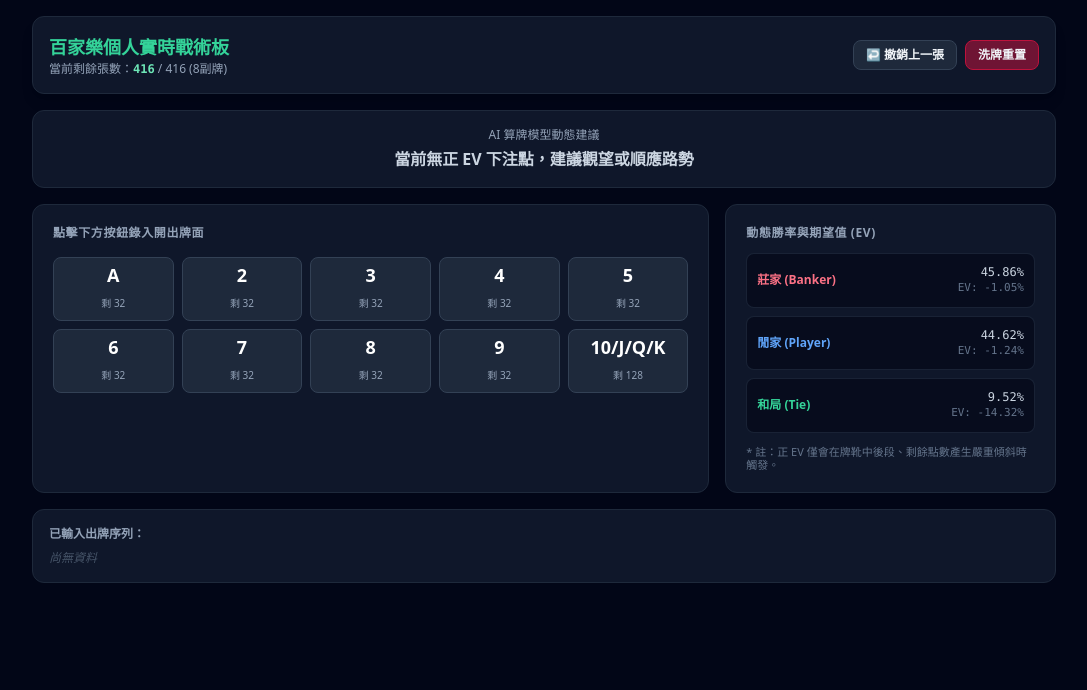
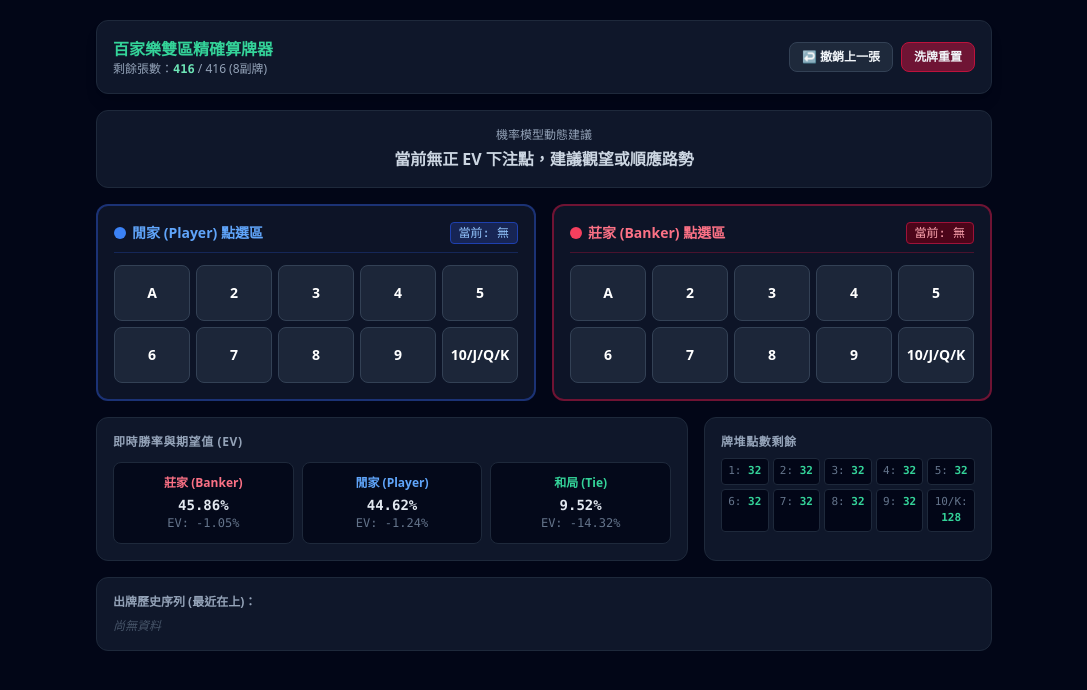
Before and after one commit to chanmm744-glitch/baccarat, a plain HTML site: page index.html in a window 1280 px wide. Shown: the whole page, without its empty margins (96-1183 px from the left). Drawn offline with nearby package versions, Linux system fonts and the light colour scheme.

Commit message:
Update index.html

```diff
--- a/index.html
+++ b/index.html
@@ -3,51 +3,55 @@
 <head>
     <meta charset="UTF-8">
     <meta name="viewport" content="width=device-width, initial-scale=1.0">
-    <title>百家樂個人輔助分析儀表板</title>
+    <title>百家樂分區算牌輔助儀表板</title>
     <script src="https://cdn.tailwindcss.com"></script>
 </head>
-<body class="bg-slate-950 text-slate-100 min-h-screen p-4 font-sans select-none">
-    <div class="max-w-5xl mx-auto space-y-4">
+<body class="bg-slate-950 text-slate-100 min-h-screen p-3 md:p-5 font-sans select-none">
+    <div class="max-w-4xl mx-auto space-y-4">
 
-        <!-- 頂部資訊欄 -->
+        <!-- 頂部資訊與控制 -->
         <div class="flex justify-between items-center bg-slate-900 p-4 rounded-xl border border-slate-800 shadow-lg">
             <div>
-                <h1 class="text-lg font-bold text-emerald-400">百家樂個人實時戰術板</h1>
-                <p class="text-xs text-slate-400">當前剩餘張數：<span id="total-cards" class="text-emerald-300 font-mono font-bold">416</span> / 416 (8副牌)</p>
+                <h1 class="text-base font-bold text-emerald-400">百家樂雙區精確算牌器</h1>
+                <p class="text-xs text-slate-400">剩餘張數：<span id="total-cards" class="text-emerald-300 font-mono font-bold">416</span> / 416 (8副牌)</p>
             </div>
             <div class="flex gap-2">
-                <button onclick="undoLastCard()" class="px-3 py-1.5 bg-slate-800 hover:bg-slate-700 text-xs font-semibold rounded-lg border border-slate-700 transition">
+                <button onclick="undoLastCard()" class="px-3 py-1.5 bg-slate-800 hover:bg-slate-700 active:scale-95 text-xs font-semibold rounded-lg border border-slate-700 transition">
                     ↩ 撤銷上一張
                 </button>
-                <button onclick="resetShoe()" class="px-3 py-1.5 bg-rose-900/80 hover:bg-rose-800 text-xs font-semibold rounded-lg border border-rose-700 transition">
+                <button onclick="resetShoe()" class="px-3 py-1.5 bg-rose-900/80 hover:bg-rose-800 active:scale-95 text-xs font-semibold rounded-lg border border-rose-700 transition">
                     洗牌重置
                 </button>
             </div>
         </div>
 
-        <!-- 訊號提示框 -->
+        <!-- 動態 AI 訊號提示 -->
         <div id="signal-box" class="bg-slate-900 p-4 rounded-xl border border-slate-800 text-center transition-all">
-            <span class="text-xs text-slate-400 block mb-1">AI 算牌模型動態建議</span>
-            <div id="signal-text" class="text-base font-bold text-slate-300">資料蒐集期：請繼續輸入牌面...</div>
+            <span class="text-xs text-slate-400 block mb-1">機率模型動態建議</span>
+            <div id="signal-text" class="text-base font-bold text-slate-300">請依據開牌點擊「閒家」或「莊家」的牌面...</div>
         </div>
 
-        <!-- 主操作面板與機率面板 -->
-        <div class="grid grid-cols-1 lg:grid-cols-3 gap-4">
+        <!-- 分區輸入面板：左閒 (藍) / 右莊 (紅) -->
+        <div class="grid grid-cols-1 md:grid-cols-2 gap-4">
 
-            <!-- 手動點擊快選區 -->
-            <div class="lg:col-span-2 bg-slate-900 p-5 rounded-xl border border-slate-800 space-y-4">
-                <h2 class="text-xs font-bold text-slate-400 uppercase tracking-wider">點擊下方按鈕錄入開出牌面</h2>
-                <div class="grid grid-cols-5 gap-2">
+            <!-- 閒家輸入區 -->
+            <div class="bg-slate-900/90 p-4 rounded-xl border-2 border-blue-900/80 space-y-3">
+                <div class="flex justify-between items-center border-b border-blue-900/50 pb-2">
+                    <h2 class="text-sm font-bold text-blue-400 flex items-center gap-1.5">
+                        <span class="w-3 h-3 rounded-full bg-blue-500 inline-block"></span> 閒家 (Player) 點選區
+                    </h2>
+                    <span id="p-hand-display" class="text-xs font-mono text-blue-300 bg-blue-950 px-2 py-0.5 rounded border border-blue-800">當局: 無</span>
+                </div>
+                <div class="grid grid-cols-5 gap-1.5">
                     <script>
-                        const cards = [
+                        const pCards = [
                             {label: 'A', val: 1}, {label: '2', val: 2}, {label: '3', val: 3}, {label: '4', val: 4}, {label: '5', val: 5},
                             {label: '6', val: 6}, {label: '7', val: 7}, {label: '8', val: 8}, {label: '9', val: 9}, {label: '10/J/Q/K', val: 0}
                         ];
-                        cards.forEach(c => {
+                        pCards.forEach(c => {
                             document.write(`
-                                <button onclick="inputCard(${c.val})" class="h-16 bg-slate-800 hover:bg-emerald-600 active:scale-95 text-white text-lg font-bold rounded-lg border border-slate-700 transition flex flex-col items-center justify-center">
-                                    <span>${c.label}</span>
-                                    <span id="card-count-${c.val}" class="text-[10px] text-slate-400 font-normal">剩 ${c.val === 0 ? 128 : 32}</span>
+                                <button onclick="inputCard(${c.val}, 'P')" class="h-14 bg-slate-800/90 hover:bg-blue-600 active:scale-95 text-white font-bold rounded-lg border border-slate-700 transition flex flex-col items-center justify-center">
+                                    <span class="text-sm">${c.label}</span>
                                 </button>
                             `);
                         });
@@ -55,46 +59,67 @@
                 </div>
             </div>
 
-            <!-- 動態勝率與 EV 展示 -->
-            <div class="bg-slate-900 p-5 rounded-xl border border-slate-800 flex flex-col justify-between space-y-3">
-                <h2 class="text-xs font-bold text-slate-400 uppercase tracking-wider">動態勝率與期望值 (EV)</h2>
-
-                <div class="space-y-2">
-                    <div class="flex justify-between items-center p-2.5 bg-slate-950/60 rounded-lg border border-slate-800/80">
-                        <span class="text-xs font-semibold text-rose-400">莊家 (Banker)</span>
-                        <div class="text-right">
-                            <div id="prob-b" class="text-xs font-mono text-slate-300">45.86%</div>
-                            <div id="ev-b" class="text-[11px] font-mono text-slate-500">EV: -1.06%</div>
-                        </div>
-                    </div>
-
-                    <div class="flex justify-between items-center p-2.5 bg-slate-950/60 rounded-lg border border-slate-800/80">
-                        <span class="text-xs font-semibold text-blue-400">閒家 (Player)</span>
-                        <div class="text-right">
-                            <div id="prob-p" class="text-xs font-mono text-slate-300">44.62%</div>
-                            <div id="ev-p" class="text-[11px] font-mono text-slate-500">EV: -1.24%</div>
-                        </div>
-                    </div>
-
-                    <div class="flex justify-between items-center p-2.5 bg-slate-950/60 rounded-lg border border-slate-800/80">
-                        <span class="text-xs font-semibold text-emerald-400">和局 (Tie)</span>
-                        <div class="text-right">
-                            <div id="prob-t" class="text-xs font-mono text-slate-300">9.52%</div>
-                            <div id="ev-t" class="text-[11px] font-mono text-slate-500">EV: -14.36%</div>
-                        </div>
-                    </div>
+            <!-- 莊家輸入區 -->
+            <div class="bg-slate-900/90 p-4 rounded-xl border-2 border-rose-900/80 space-y-3">
+                <div class="flex justify-between items-center border-b border-rose-900/50 pb-2">
+                    <h2 class="text-sm font-bold text-rose-400 flex items-center gap-1.5">
+                        <span class="w-3 h-3 rounded-full bg-rose-500 inline-block"></span> 莊家 (Banker) 點選區
+                    </h2>
+                    <span id="b-hand-display" class="text-xs font-mono text-rose-300 bg-rose-950 px-2 py-0.5 rounded border border-rose-800">當局: 無</span>
                 </div>
-
-                <div class="text-[11px] text-slate-500 leading-tight">
-                    * 註：正 EV 僅會在牌靴中後段、剩餘點數產生嚴重傾斜時觸發。
+                <div class="grid grid-cols-5 gap-1.5">
+                    <script>
+                        pCards.forEach(c => {
+                            document.write(`
+                                <button onclick="inputCard(${c.val}, 'B')" class="h-14 bg-slate-800/90 hover:bg-rose-600 active:scale-95 text-white font-bold rounded-lg border border-slate-700 transition flex flex-col items-center justify-center">
+                                    <span class="text-sm">${c.label}</span>
+                                </button>
+                            `);
+                        });
+                    </script>
                 </div>
             </div>
 
         </div>
 
-        <!-- 歷史出牌序列 -->
+        <!-- 即時機率與剩餘牌數點數面板 -->
+        <div class="grid grid-cols-1 md:grid-cols-3 gap-4">
+
+            <!-- 勝率與 EV -->
+            <div class="md:col-span-2 bg-slate-900 p-4 rounded-xl border border-slate-800 space-y-3">
+                <h2 class="text-xs font-bold text-slate-400 uppercase tracking-wider">即時勝率與期望值 (EV)</h2>
+                <div class="grid grid-cols-3 gap-2">
+                    <div class="p-3 bg-slate-950/80 rounded-lg border border-slate-800 text-center">
+                        <div class="text-xs text-rose-400 font-bold mb-1">莊家 (Banker)</div>
+                        <div id="prob-b" class="text-sm font-bold font-mono text-slate-200">45.86%</div>
+                        <div id="ev-b" class="text-xs font-mono text-slate-500 mt-1">EV: -1.06%</div>
+                    </div>
+                    <div class="p-3 bg-slate-950/80 rounded-lg border border-slate-800 text-center">
+                        <div class="text-xs text-blue-400 font-bold mb-1">閒家 (Player)</div>
+                        <div id="prob-p" class="text-sm font-bold font-mono text-slate-200">44.62%</div>
+                        <div id="ev-p" class="text-xs font-mono text-slate-500 mt-1">EV: -1.24%</div>
+                    </div>
+                    <div class="p-3 bg-slate-950/80 rounded-lg border border-slate-800 text-center">
+                        <div class="text-xs text-emerald-400 font-bold mb-1">和局 (Tie)</div>
+                        <div id="prob-t" class="text-sm font-bold font-mono text-slate-200">9.52%</div>
+                        <div id="ev-t" class="text-xs font-mono text-slate-500 mt-1">EV: -14.36%</div>
+                    </div>
+                </div>
+            </div>
+
+            <!-- 牌堆剩餘張數預覽 -->
+            <div class="bg-slate-900 p-4 rounded-xl border border-slate-800">
+                <h2 class="text-xs font-bold text-slate-400 uppercase tracking-wider mb-2">牌堆點數剩餘</h2>
+                <div id="deck-status" class="grid grid-cols-5 gap-1 text-[11px] font-mono text-center">
+                    <!-- 由 JS 動態生成 -->
+                </div>
+            </div>
+
+        </div>
+
+        <!-- 歷史出牌紀錄 -->
         <div class="bg-slate-900 p-4 rounded-xl border border-slate-800">
-            <h2 class="text-xs font-bold text-slate-400 mb-2">已輸入出牌序列：</h2>
+            <h2 class="text-xs font-bold text-slate-400 mb-2">出牌歷史序列 (最近在上)：</h2>
             <div id="history-container" class="flex flex-wrap gap-1.5 max-h-24 overflow-y-auto text-xs font-mono">
                 <span class="text-slate-600 italic">尚無資料</span>
             </div>
@@ -106,20 +131,20 @@
         const INITIAL_DECK = { 1: 32, 2: 32, 3: 32, 4: 32, 5: 32, 6: 32, 7: 32, 8: 32, 9: 32, 0: 128 };
         let deck = { ...INITIAL_DECK };
         let totalCards = 416;
-        let cardHistory = [];
+        let cardHistory = []; // { val, target: 'B'|'P' }
 
-        function inputCard(val) {
+        function inputCard(val, target) {
             if (deck[val] <= 0) return alert('該點數牌已用盡！');
             deck[val]--;
             totalCards--;
-            cardHistory.push(val);
+            cardHistory.push({ val, target });
             updateDashboard();
         }
 
         function undoLastCard() {
             if (cardHistory.length === 0) return;
-            const lastVal = cardHistory.pop();
-            deck[lastVal]++;
+            const last = cardHistory.pop();
+            deck[last.val]++;
             totalCards++;
             updateDashboard();
         }
@@ -134,15 +159,32 @@
 
         function updateDashboard() {
             document.getElementById('total-cards').innerText = totalCards;
-            for (let i = 0; i <= 9; i++) {
-                document.getElementById(`card-count-${i}`).innerText = `剩 ${deck[i]}`;
+
+            // 更新當前手牌顯示（最近各 3 張）
+            const bCards = cardHistory.filter(x => x.target === 'B').slice(-3).map(x => x.val === 0 ? 'K' : x.val);
+            const pCards = cardHistory.filter(x => x.target === 'P').slice(-3).map(x => x.val === 0 ? 'K' : x.val);
+            document.getElementById('b-hand-display').innerText = `當前: ${bCards.length > 0 ? bCards.join(' ') : '無'}`;
+            document.getElementById('p-hand-display').innerText = `當前: ${pCards.length > 0 ? pCards.join(' ') : '無'}`;
+
+            // 更新剩餘張數面板
+            const statusEl = document.getElementById('deck-status');
+            statusEl.innerHTML = '';
+            for (let i = 1; i <= 9; i++) {
+                statusEl.innerHTML += `<div class="bg-slate-950 p-1 rounded border border-slate-800"><span class="text-slate-500">${i}:</span> <span class="text-emerald-400 font-bold">${deck[i]}</span></div>`;
             }
+            statusEl.innerHTML += `<div class="bg-slate-950 p-1 rounded border border-slate-800"><span class="text-slate-500">10/K:</span> <span class="text-emerald-400 font-bold">${deck[0]}</span></div>`;
 
+            // 更新歷史序列
             const histEl = document.getElementById('history-container');
             if (cardHistory.length === 0) {
                 histEl.innerHTML = '<span class="text-slate-600 italic">尚無資料</span>';
             } else {
-                histEl.innerHTML = cardHistory.map(c => `<span class="px-2 py-0.5 bg-slate-800 border border-slate-700 text-emerald-400 rounded">${c === 0 ? 'K' : c}</span>`).join('');
+                histEl.innerHTML = cardHistory.map(item => {
+                    const color = item.target === 'B' ? 'text-rose-400 border-rose-900/60 bg-rose-950/40' : 'text-blue-400 border-blue-900/60 bg-blue-950/40';
+                    const tag = item.target === 'B' ? '莊' : '閒';
+                    const label = item.val === 0 ? 'K' : item.val;
+                    return `<span class="px-2 py-0.5 border rounded ${color}">${tag}:${label}</span>`;
+                }).join('');
             }
 
             calculateProbabilities();
@@ -177,13 +219,13 @@
             const signalText = document.getElementById('signal-text');
 
             if (evB > 0) {
-                signalBox.className = "bg-rose-950/80 border border-rose-500 p-4 rounded-xl text-center shadow-lg shadow-rose-950/50";
+                signalBox.className = "bg-rose-950/80 border-2 border-rose-500 p-4 rounded-xl text-center shadow-lg shadow-rose-950/50";
                 signalText.innerHTML = `<span class="text-rose-400 font-extrabold text-lg">🔥 觸發優勢訊號：推薦下注【莊家】(EV: +${(evB * 100).toFixed(2)}%)</span>`;
             } else if (evP > 0) {
-                signalBox.className = "bg-blue-950/80 border border-blue-500 p-4 rounded-xl text-center shadow-lg shadow-blue-950/50";
+                signalBox.className = "bg-blue-950/80 border-2 border-blue-500 p-4 rounded-xl text-center shadow-lg shadow-blue-950/50";
                 signalText.innerHTML = `<span class="text-blue-400 font-extrabold text-lg">🔥 觸發優勢訊號：推薦下注【閒家】(EV: +${(evP * 100).toFixed(2)}%)</span>`;
             } else if (evT > 0) {
-                signalBox.className = "bg-emerald-950/80 border border-emerald-500 p-4 rounded-xl text-center shadow-lg shadow-emerald-950/50";
+                signalBox.className = "bg-emerald-950/80 border-2 border-emerald-500 p-4 rounded-xl text-center shadow-lg shadow-emerald-950/50";
                 signalText.innerHTML = `<span class="text-emerald-400 font-extrabold text-lg">⚡ 高機率和局警示：推薦觀望或小注【和局】(EV: +${(evT * 100).toFixed(2)}%)</span>`;
             } else {
                 signalBox.className = "bg-slate-900 p-4 rounded-xl border border-slate-800 text-center";
@@ -196,10 +238,10 @@
             const valStr = (evVal * 100).toFixed(2) + '%';
             if (evVal > 0) {
                 el.innerText = `EV: +${valStr}`;
-                el.className = "text-[11px] font-mono font-bold text-emerald-400";
+                el.className = "text-xs font-mono font-bold text-emerald-400";
             } else {
                 el.innerText = `EV: ${valStr}`;
-                el.className = "text-[11px] font-mono text-slate-500";
+                el.className = "text-xs font-mono text-slate-500";
             }
         }
 
```
